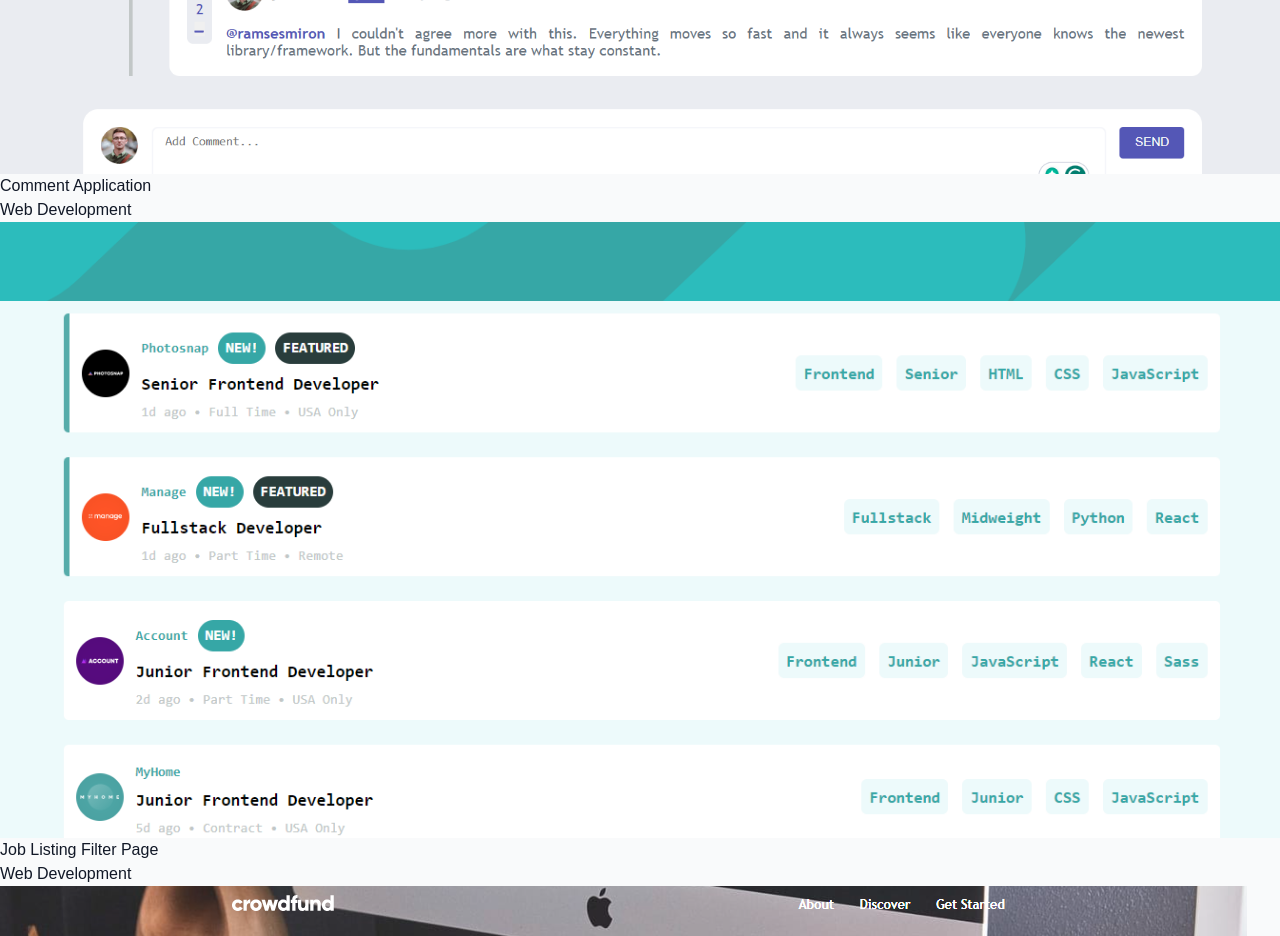
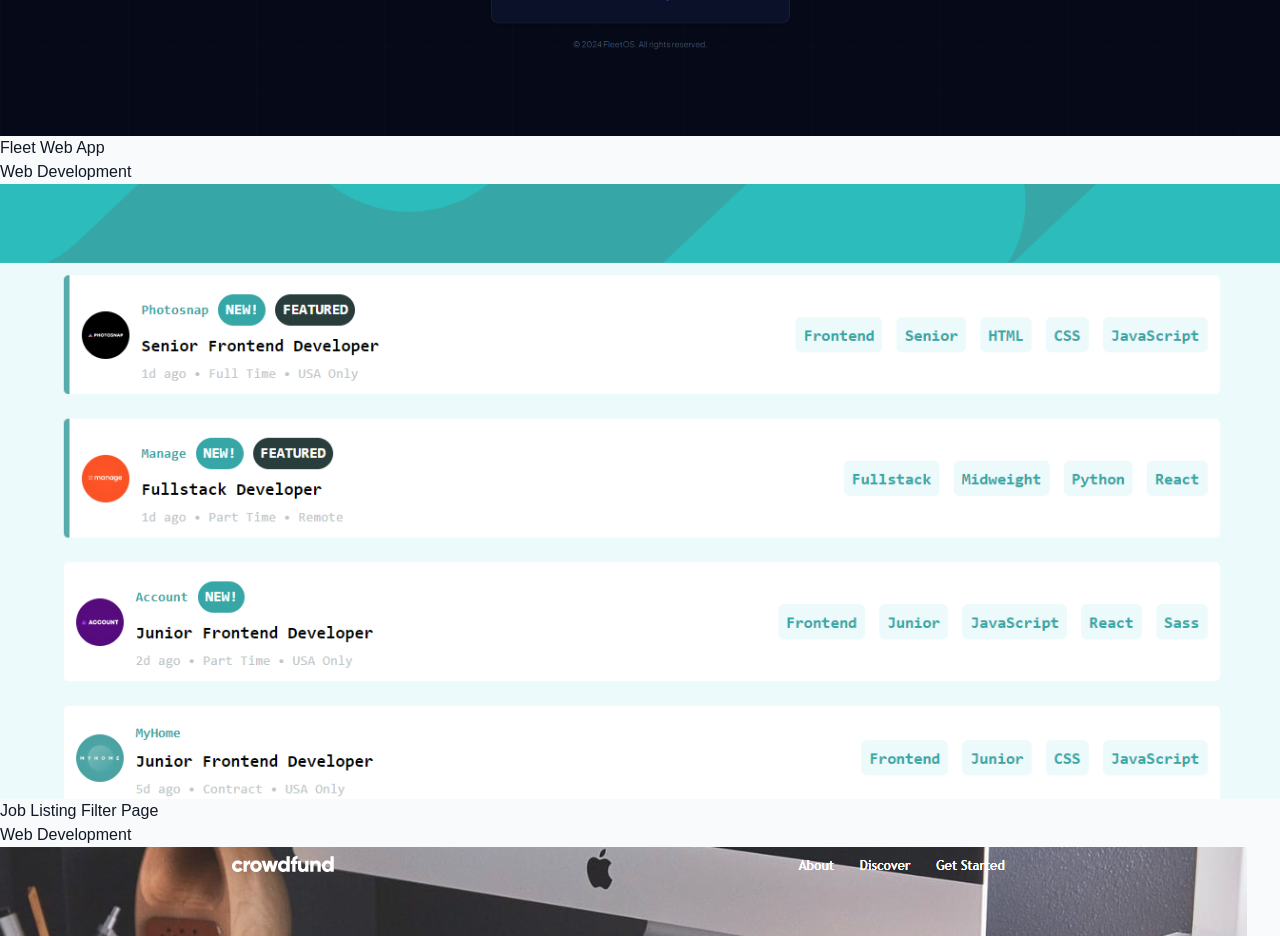
Before and after one commit to Adedamola99/damia-site, a Next.js app: page /work in a window 1280 px wide. Shown: the part 3360-4296 px from the top of the page. Built offline with nearby package versions, Linux system fonts and the light colour scheme.

Commit message:
added fleet image and project

```diff
--- a/src/data/project.js
+++ b/src/data/project.js
@@ -49,7 +49,7 @@
   },
   {
     id: 4,
-    title: "Comment Application",
+    title: "Fleet Web App",
     image: samp23,
     category: "Web Development",
     link: "https://react-comment-app-tau.vercel.app/",
```
Also changed, not shown: src/assets/images/samp23.png.
